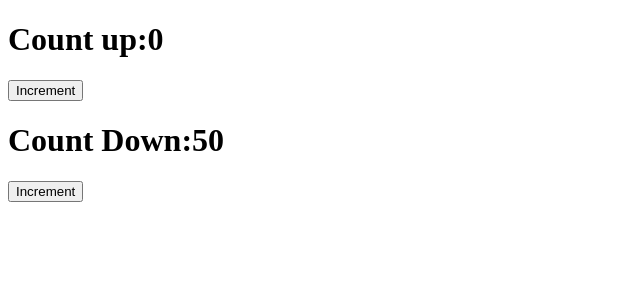
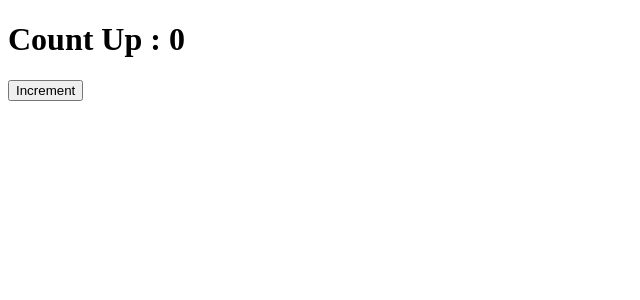
Before and after one commit to Noman608/ReactJs, a React (Create React App) app in the folder my-app/: page / in a window 1280 px wide. Shown: the top 300 px of the page, without its empty margins (0-640 px from the left). Built offline with nearby package versions, Linux system fonts and the light colour scheme.

Commit message:
custom hook

```diff
--- a/my-app/src/App.js
+++ b/my-app/src/App.js
@@ -1,27 +1,11 @@
-import React, { useEffect, useState } from "react";
-
+import React from 'react'
+import useCustomCounter from './Custom.js'
 export default function App() {
-  const [count, setCount] = useState(0);
-  const [count1, setCount1] = useState(50);
-  const handeleIncrement = () => {
-    setCount(count + 1);
-  };
-  const handeleDcrement = () => {
-    setCount1(count1 - 1);
-  };
-  useEffect(() => {
-    console.log("<-----Use Effect Called----->");
-  }, [count1]);
+    const data = useCustomCounter();
   return (
     <React.Fragment>
-      <h1>Count up:{count}</h1>
-      <button type="button" onClick={handeleIncrement}>
-        Increment
-      </button>
-      <h1>Count Down:{count1}</h1>
-      <button type="button" onClick={handeleDcrement}>
-        Increment
-      </button>
+      <h1>Count Up : {data.count}</h1>
+       <button type='button' onClick={data.handelIncrement}>Increment</button>
     </React.Fragment>
-  );
+  )
 }
--- /dev/null
+++ b/my-app/src/Custom.js
@@ -0,0 +1,8 @@
+import { useState } from "react";
+export default function useCustomCounter() {
+  const [count, setCount] = useState(0);
+  const handelIncrement = () => {
+    setCount(count + 1);
+  };
+  return { count, handelIncrement };
+}
```
